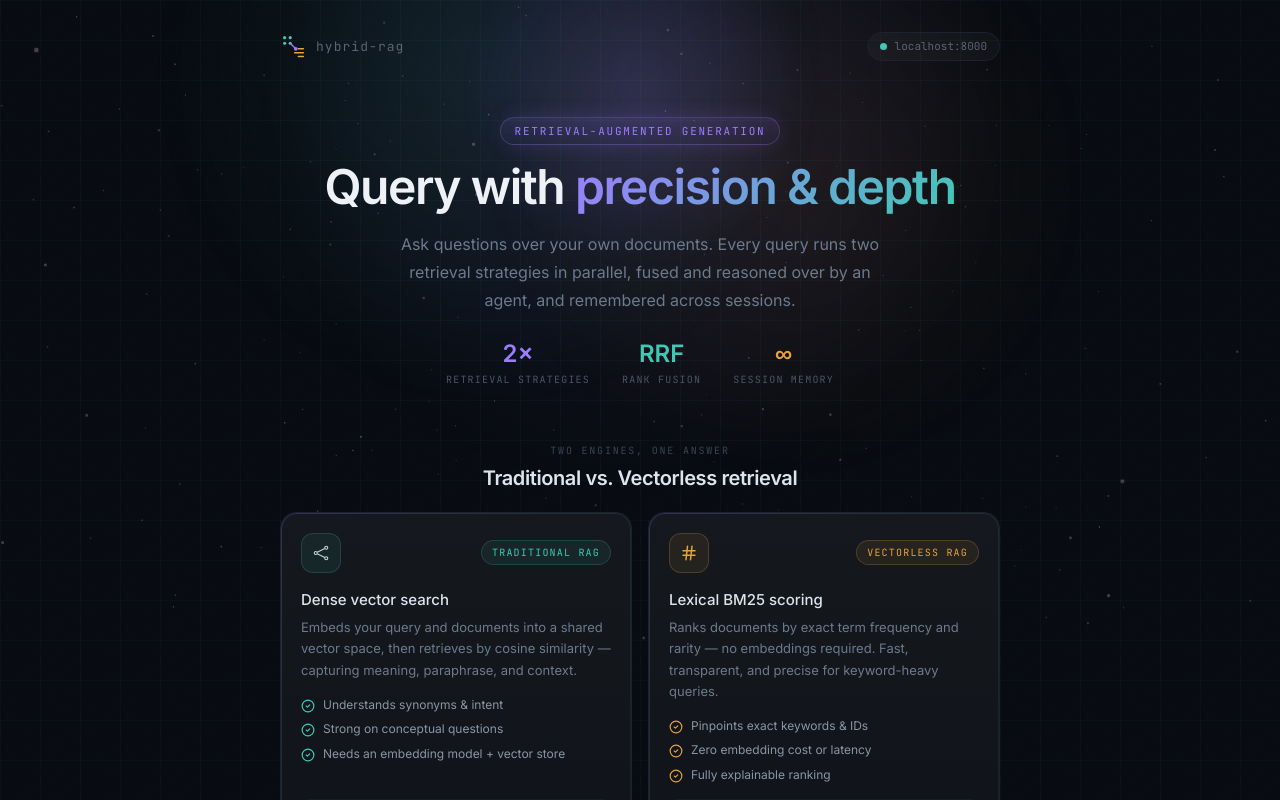
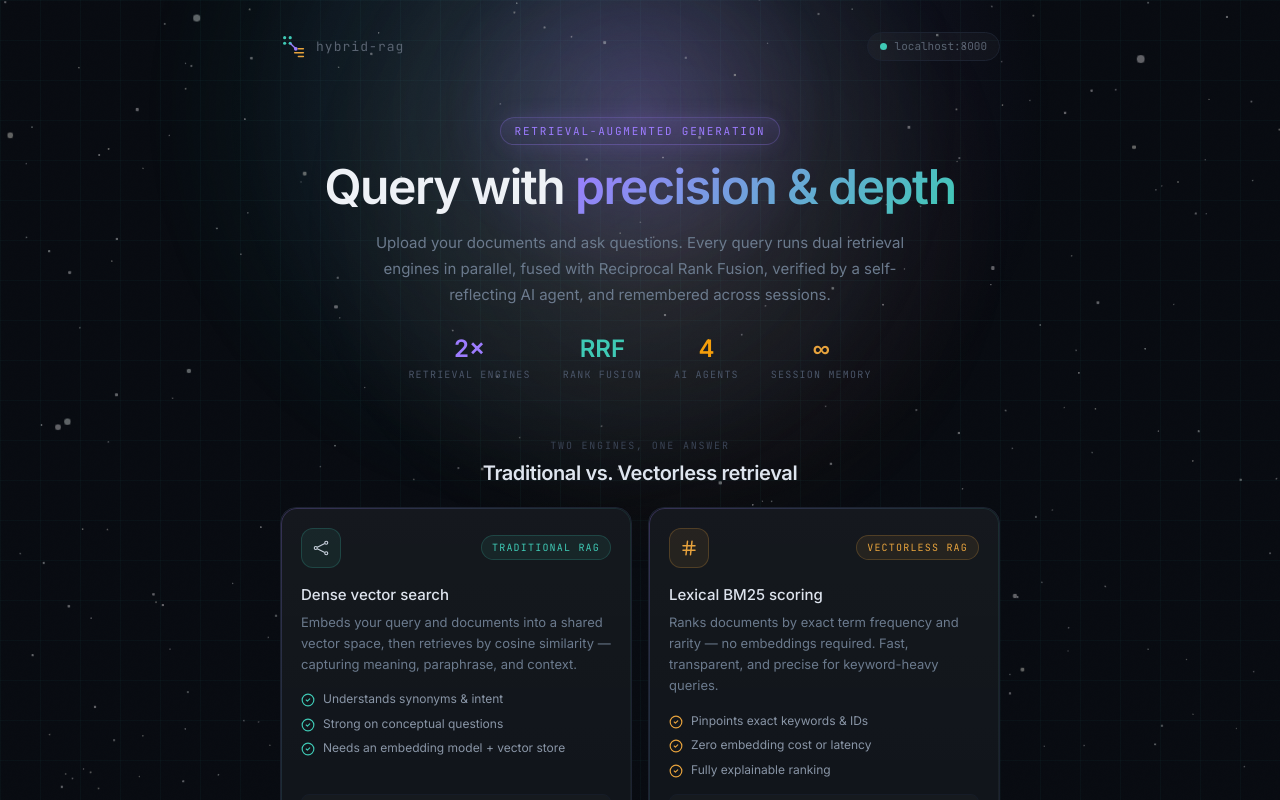
Before and after one commit to Tewari-Kartik/DualCoreAI, a Next.js app in the folder frontend/: page / in a window 1280 px wide. Shown: the top 800 px of the page. Built offline with nearby package versions, Linux system fonts and the light colour scheme.

Commit message:
Richer landing page, faster responses, smarter confidence scoring

```diff
--- a/frontend/src/app/page.tsx
+++ b/frontend/src/app/page.tsx
@@ -158,8 +158,9 @@ const COMPARISON = [
 ] as const
 
 const STATS = [
-  { value: "2×", label: "retrieval strategies", accent: "#9D7CFF" },
+  { value: "2×", label: "retrieval engines", accent: "#9D7CFF" },
   { value: "RRF", label: "rank fusion", accent: "#3FC9B5" },
+  { value: "4", label: "AI agents", accent: "#f59e0b" },
   { value: "∞", label: "session memory", accent: "#E8A33D" },
 ]
 
@@ -167,6 +168,9 @@ const FEATURES = [
   { icon: Target, title: "Precision + recall", desc: "Lexical exactness fused with semantic breadth in every answer.", accent: "#3FC9B5" },
   { icon: Brain, title: "Agentic reasoning", desc: "An agent reflects and re-queries until the answer is grounded.", accent: "#9D7CFF" },
   { icon: Layers, title: "Persistent memory", desc: "Context and prior answers carry across every session.", accent: "#E8A33D" },
+  { icon: Globe, title: "Web search fallback", desc: "When docs lack answers, the agent autonomously searches the live web.", accent: "#f97316" },
+  { icon: Shield, title: "Hallucination guard", desc: "Self-reflection checks every answer for factual grounding before delivery.", accent: "#34d399" },
+  { icon: Activity, title: "Agent dashboard", desc: "Full transparency — inspect every reasoning step the AI took.", accent: "#f59e0b" },
 ]
 
 const fadeUp = {
@@ -229,17 +233,17 @@ export default function Home() {
       <div
         className="pointer-events-none absolute"
         style={{
-          width: 700, height: 700, borderRadius: "50%", top: -260, left: "8%",
-          background: "radial-gradient(circle, rgba(63,201,181,0.10) 0%, transparent 65%)",
-          animation: "auroraB 14s ease-in-out infinite", filter: "blur(10px)",
+          width: 900, height: 900, borderRadius: "50%", top: -320, left: "5%",
+          background: "radial-gradient(circle, rgba(63,201,181,0.14) 0%, transparent 60%)",
+          animation: "auroraB 14s ease-in-out infinite", filter: "blur(20px)",
         }}
       />
       <div
         className="pointer-events-none absolute"
         style={{
-          width: 640, height: 640, borderRadius: "50%", top: -160, right: "-10%",
-          background: "radial-gradient(circle, rgba(232,163,61,0.08) 0%, transparent 65%)",
-          animation: "auroraA 18s ease-in-out infinite", filter: "blur(10px)",
+          width: 800, height: 800, borderRadius: "50%", top: -200, right: "-12%",
+          background: "radial-gradient(circle, rgba(232,163,61,0.10) 0%, transparent 60%)",
+          animation: "auroraA 18s ease-in-out infinite", filter: "blur(20px)",
         }}
       />
 
@@ -257,23 +261,23 @@ export default function Home() {
       <div
         className="pointer-events-none absolute"
         style={{
-          width: 780, height: 780, borderRadius: "50%", top: -280, left: "50%",
+          width: 900, height: 900, borderRadius: "50%", top: -340, left: "50%",
           transform: "translateX(-50%)",
-          background: "radial-gradient(circle, rgba(157,124,255,0.10) 0%, transparent 70%)",
+          background: "radial-gradient(circle, rgba(157,124,255,0.14) 0%, transparent 65%)",
         }}
       />
       <div
         className="pointer-events-none absolute"
         style={{
-          width: 420, height: 420, borderRadius: "50%", top: -120, left: "50%",
+          width: 500, height: 500, borderRadius: "50%", top: -140, left: "50%",
           transform: "translateX(-50%)",
-          background: "radial-gradient(circle, rgba(157,124,255,0.14) 0%, transparent 60%)",
-          filter: "blur(4px)",
+          background: "radial-gradient(circle, rgba(157,124,255,0.18) 0%, transparent 55%)",
+          filter: "blur(6px)",
         }}
       />
 
       {/* three.js ambient particle field — depth behind the hero only */}
-      <div className="pointer-events-none absolute inset-x-0 top-0 h-[640px]">
+      <div className="pointer-events-none absolute inset-x-0 top-0 h-[800px]">
         <AnimatedBackground />
       </div>
 
@@ -348,9 +352,9 @@ export default function Home() {
             </span>
           </motion.h1>
 
-          <motion.p variants={fadeUp} transition={{ duration: 0.5 }} className="max-w-[500px] text-base leading-[1.75] text-[#6B7A8D]">
-            Ask questions over your own documents. Every query runs two retrieval strategies in parallel, fused and
-            reasoned over by an agent, and remembered across sessions.
+          <motion.p variants={fadeUp} transition={{ duration: 0.5 }} className="max-w-[540px] text-[15px] leading-[1.75] text-[#6B7A8D]">
+            Upload your documents and ask questions. Every query runs dual retrieval engines in parallel,
+            fused with Reciprocal Rank Fusion, verified by a self-reflecting AI agent, and remembered across sessions.
           </motion.p>
 
           {/* stats strip */}
@@ -564,7 +568,7 @@ export default function Home() {
           whileInView="show"
           viewport={{ once: true, margin: "-80px" }}
           variants={staggerContainer}
-          className="grid grid-cols-1 gap-4 sm:grid-cols-3"
+          className="grid grid-cols-1 gap-4 sm:grid-cols-2 lg:grid-cols-3"
         >
           {FEATURES.map((f) => {
             const Icon = f.icon
--- a/frontend/src/components/ui/animated-background.tsx
+++ b/frontend/src/components/ui/animated-background.tsx
@@ -5,7 +5,7 @@ import { Canvas, useFrame } from "@react-three/fiber"
 import { Points, PointMaterial } from "@react-three/drei"
 import * as THREE from "three"
 
-const PARTICLE_COUNT = 300
+const PARTICLE_COUNT = 600
 
 function ParticleField() {
   const ref = useRef<THREE.Points>(null)
@@ -13,32 +13,55 @@ function ParticleField() {
   const positions = useMemo(() => {
     const arr = new Float32Array(PARTICLE_COUNT * 3)
     for (let i = 0; i < PARTICLE_COUNT; i++) {
-      arr[i * 3] = (Math.random() - 0.5) * 10
-      arr[i * 3 + 1] = (Math.random() - 0.5) * 6
-      arr[i * 3 + 2] = (Math.random() - 0.5) * 6
+      arr[i * 3] = (Math.random() - 0.5) * 14
+      arr[i * 3 + 1] = (Math.random() - 0.5) * 8
+      arr[i * 3 + 2] = (Math.random() - 0.5) * 8
+    }
+    return arr
+  }, [])
+
+  const colors = useMemo(() => {
+    const arr = new Float32Array(PARTICLE_COUNT * 3)
+    const palette = [
+      [0.62, 0.49, 1.0],   // purple #9D7CFF
+      [0.25, 0.79, 0.73],  // teal #3FC9B5
+      [0.91, 0.64, 0.24],  // amber #E8A33D
+      [0.51, 0.55, 0.98],  // indigo
+    ]
+    for (let i = 0; i < PARTICLE_COUNT; i++) {
+      const c = palette[Math.floor(Math.random() * palette.length)]
+      arr[i * 3] = c[0]
+      arr[i * 3 + 1] = c[1]
+      arr[i * 3 + 2] = c[2]
     }
     return arr
   }, [])
 
   useFrame((_, delta) => {
-    if (ref.current) ref.current.rotation.y += delta * 0.015
+    if (ref.current) {
+      ref.current.rotation.y += delta * 0.012
+      ref.current.rotation.x += delta * 0.004
+    }
   })
 
   return (
-    <Points ref={ref} positions={positions} stride={3} frustumCulled>
-      <PointMaterial transparent color="#a855f7" size={0.03} sizeAttenuation depthWrite={false} opacity={0.5} />
+    <Points ref={ref} positions={positions} colors={colors} stride={3} frustumCulled>
+      <PointMaterial
+        transparent
+        vertexColors
+        size={0.035}
+        sizeAttenuation
+        depthWrite={false}
+        opacity={0.6}
+        blending={THREE.AdditiveBlending}
+      />
     </Points>
   )
 }
 
-/**
- * Ambient backdrop — cheap enough to sit behind live chat (low particle
- * count, capped dpr). If it ever feels janky on your machine, drop
- * PARTICLE_COUNT or the dpr cap below before adding more visual load.
- */
 export function AnimatedBackground() {
   return (
-    <div className="pointer-events-none absolute inset-0 opacity-60" aria-hidden="true">
+    <div className="pointer-events-none absolute inset-0 opacity-70" aria-hidden="true">
       <Canvas camera={{ position: [0, 0, 5], fov: 50 }} dpr={[1, 1.5]}>
         <ParticleField />
       </Canvas>
```
Also changed, not shown: 2 other files (tests, documents, lock files or other folders).
